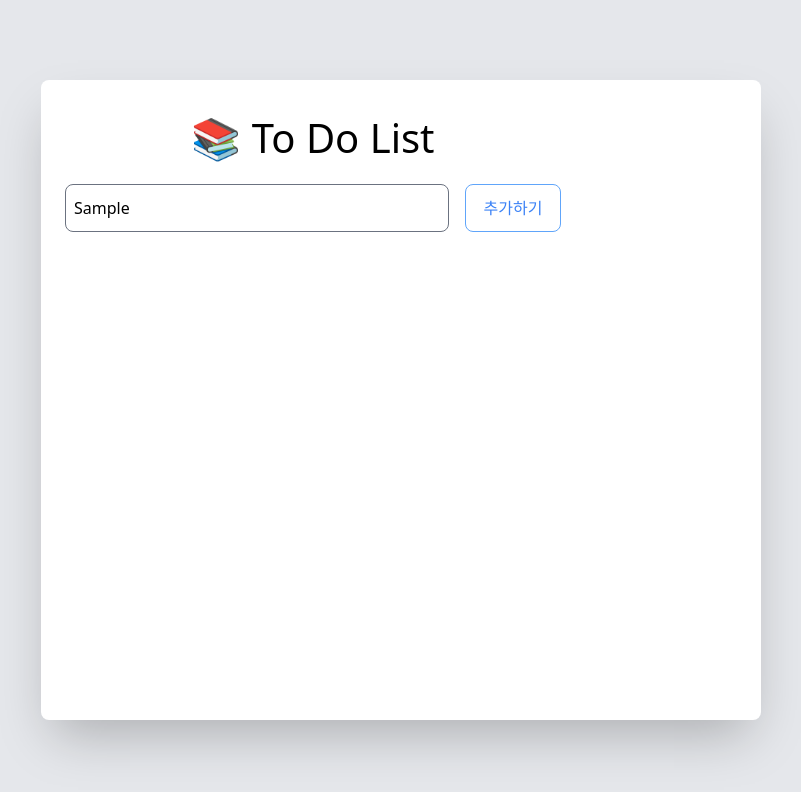
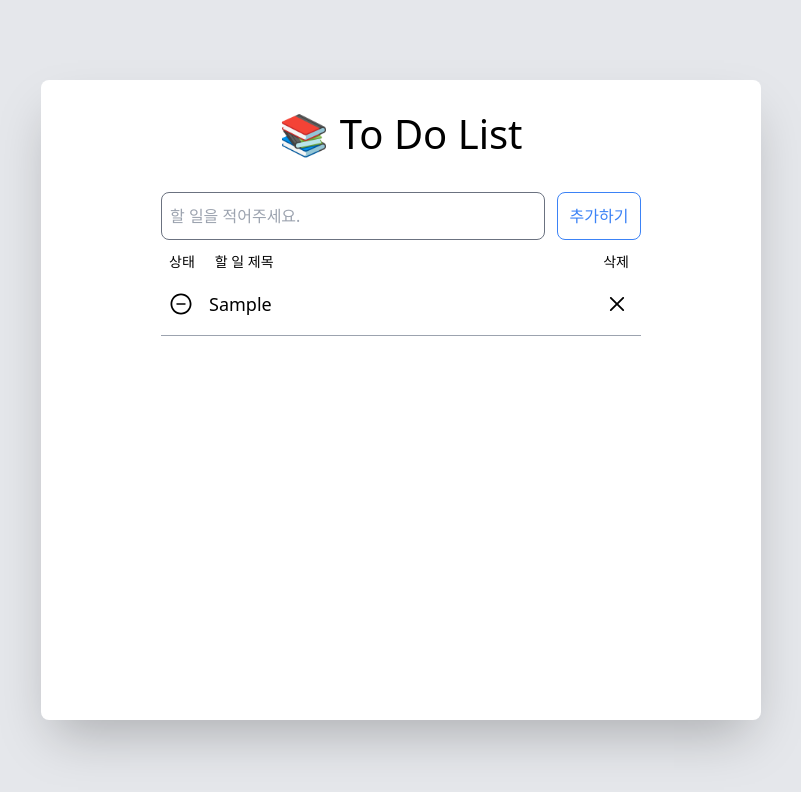
Before and after one commit to oweaj/Todo-List, a React (Create React App) app: page /todo in a window 1280 px wide. Both pictures are taken after typing "Sample" into the empty fields and a click on the button "추가하기". Shown: the top 792 px of the page, without its empty margins (239-1040 px from the left). Built offline with nearby package versions, Linux system fonts and the light colour scheme; no server answers.

Commit message:
[FEAT] todo에 item넣기 적용

```diff
--- /dev/null
+++ b/src/components/TodoItem/TodoItem.tsx
@@ -0,0 +1,30 @@
+import { BsCheckCircleFill } from "react-icons/bs";
+import { AiOutlineMinusCircle } from "react-icons/ai";
+import { RxCross2 } from "react-icons/rx";
+import { useState } from "react";
+
+interface itemText {
+  item: string;
+}
+
+const TodoItem = ({ item }: itemText) => {
+  const [icon, setIcon] = useState<"minus" | "check">("minus");
+
+  const isToggle = () => {
+    setIcon(icon === "minus" ? "check" : "minus");
+  };
+
+  const isDelete = () => {
+    console.log("삭제");
+  };
+
+  return (
+    <li className="relative w-full h-16 flex flex-row items-center gap-4 px-2 text-lg border-b border-gray-400">
+      {icon === "minus" ? <AiOutlineMinusCircle className="w-6 h-6 cursor-pointer" onClick={isToggle} /> : <BsCheckCircleFill className="w-6 h-6 text-blue-500 cursor-pointer" onClick={isToggle} />}
+      <span>{item}</span>
+      <RxCross2 className="w-6 h-6 absolute right-3 cursor-pointer" onClick={isDelete} />
+    </li>
+  );
+};
+
+export default TodoItem;
--- a/src/page/Todo/Todo.tsx
+++ b/src/page/Todo/Todo.tsx
@@ -1,18 +1,44 @@
+import React, { useState, KeyboardEvent } from "react";
 import Title from "../../components/Title/Title";
+import TodoItem from "../../components/TodoItem/TodoItem";
 
 const Todo = () => {
+  const [todoValue, setTodoValue] = useState<string>("");
+  const [todoList, setTodoList] = useState<string[]>([]);
+
+  const addTodo = () => {
+    setTodoList([...todoList, todoValue]);
+    setTodoValue("");
+  };
+
+  const addEnter = (e: KeyboardEvent<HTMLInputElement>) => {
+    if (e.key === "Enter" && e.nativeEvent.isComposing === false) {
+      addTodo();
+    }
+  };
+
   return (
-    <>
-      <div className="absolute top-7">
-        <Title />
-        <div className="flex flex-row justify-between gap-4">
-          <input className="w-96 h-12 pl-2 border border-gray-500 rounded-lg" placeholder="할 일을 적어주세요." />
-          <button className="w-24 border border-blue-400 text-blue-500 rounded-lg hover:text-white hover:bg-blue-400">
-            추가하기
-          </button>
-        </div>
+    <div className="h-full flex flex-col items-center gap-3">
+      <Title />
+      <div className="w-[30rem] flex flex-row justify-between gap-3">
+        <input className="w-4/5 h-12 pl-2 border border-gray-500 rounded-lg" placeholder="할 일을 적어주세요." onChange={(e) => setTodoValue(e.target.value)} onKeyDown={addEnter} value={todoValue} />
+        <button className="flex-grow border border-blue-500 text-blue-500 rounded-lg hover:text-white hover:bg-blue-500" onClick={addTodo}>
+          추가하기
+        </button>
       </div>
-    </>
+      <ul className="w-[30rem] h-full overflow-y-auto">
+        {todoList.length ? (
+          <div className="relative flex flex-row items-center gap-5 text-sm px-2">
+            <span>상태</span>
+            <span>할 일 제목</span>
+            <span className="absolute right-3">삭제</span>
+          </div>
+        ) : null}
+        {todoList.map((item, index) => (
+          <TodoItem key={index} item={item} />
+        ))}
+      </ul>
+    </div>
   );
 };
 
```
